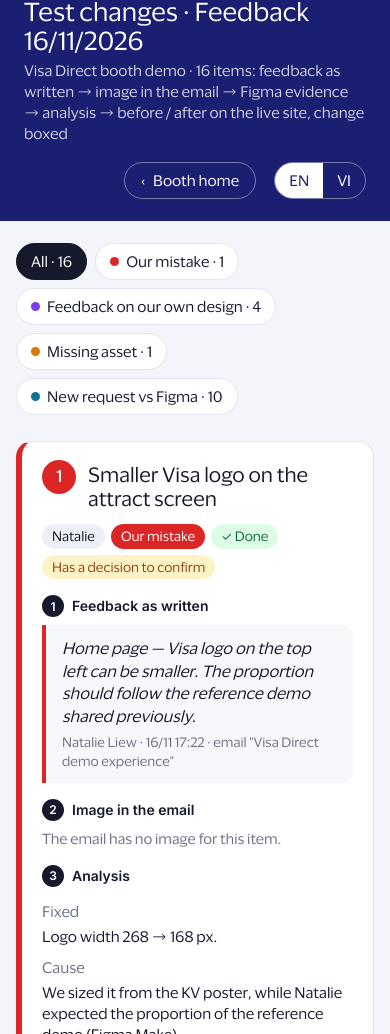
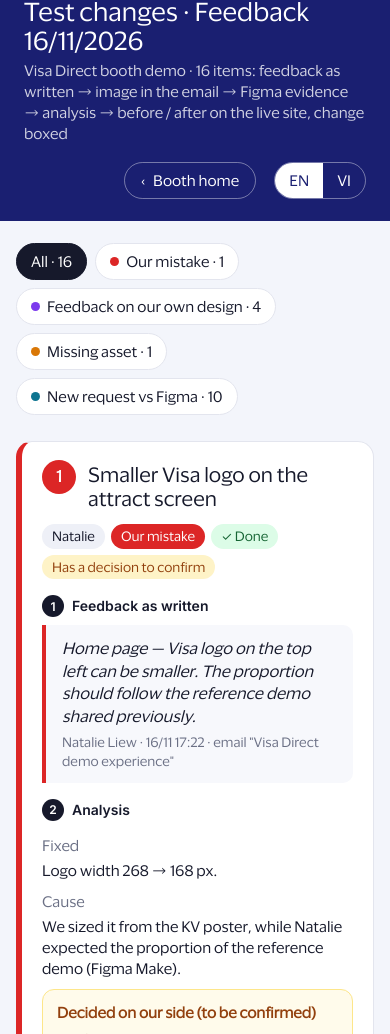
Before and after one commit to NoatToan/vd-booth-demo, a website: page test-changes/index.html in a window 390 px wide. Shown: the part 66-1100 px from the top of the page. Drawn offline with Linux system fonts and the light colour scheme.

Commit message:
F&F view label smaller so it clears the phone frame; test-changes hides empty email sections and the decisions approved on 17/11
Co-Authored-By: Claude Opus 5.5 (1M context) <noreply@anthropic.com>
Claude-Session: https://claude.ai/code/session_01QWMS6JHjNLutGh8wcYbu79

```diff
--- a/sw-assets.json
+++ b/sw-assets.json
@@ -1,5 +1,5 @@
 {
- "version": "6b3895251c5b",
+ "version": "4ca0fcfa2cb8",
  "files": [
   "app.js",
   "brand/apple-touch-icon.png",
--- a/test-changes/index.html
+++ b/test-changes/index.html
@@ -148,7 +148,7 @@ var ITEMS = [
     fix: { en: 'A "‹ Back" button at the top left returns to the attract screen.', vi: 'Thêm nút "‹ Back" góc trên trái để về màn chờ.' },
     why: { en: 'The journey chooser is our own design and had no way back.', vi: 'Màn chọn journey do mình tự thiết kế, trước đó chưa có đường quay lại.' },
     shots: [[{ en: 'Choose your journey', vi: 'Choose your journey' }, 'k03-home', { b: [], a: [0] }]] },
-  { n: 4, time: NAT, cause: 'asset', quote: 'Visa Direct logo - use the version attached and standardize across all pages',
+  { n: 4, decOk: 1, time: NAT, cause: 'asset', quote: 'Visa Direct logo - use the version attached and standardize across all pages',
     email: [{ img: 'email/visa-direct-logo-white-thumb.png', dark: 1, attach: 1, name: 'Visa Direct Logo White.png', desc: { en: 'Attachment (1023 KB): white Visa Direct logo. Gmail preview shown; the full file was not saved with the email.', vi: 'File đính kèm (1023 KB): logo Visa Direct màu trắng. Đây là ảnh xem trước của Gmail; file gốc chưa lưu kèm email.' } }],
     title: { en: 'One Visa Direct logo on every page', vi: 'Một logo Visa Direct thống nhất mọi trang' },
     fix: { en: 'Every page after the attract screen shows the same Visa Direct logo (RECEIVE used to show "VISA" only).', vi: 'Mọi trang sau màn chờ dùng cùng một logo Visa Direct (trước đó RECEIVE chỉ có "VISA").' },
@@ -156,14 +156,14 @@ var ITEMS = [
     dec: [{ en: ['The full "Visa Direct Logo White.png" from Natalie is not in the files we received (only its preview).', 'The Visa Direct vector lock-up already in use (from Figma Make "Payments in Motion", white) is placed top right on the chooser, every journey and the Done screen.', 'With the PNG: replace brand/visa-direct-lockup.svg (or BRAND_DIRECT in app.js); every page follows.'],
             vi: ['File "Visa Direct Logo White.png" đầy đủ của Natalie chưa có trong bộ file mình nhận (chỉ có ảnh xem trước).', 'Dùng logo Visa Direct vector đang có (lấy từ Figma Make "Payments in Motion", chữ trắng), đặt cùng một logo ở góc phải trên của màn chọn journey, mọi journey và màn Done.', 'Khi có file PNG: thay brand/visa-direct-lockup.svg (hoặc đổi BRAND_DIRECT trong app.js), mọi trang đổi theo.'] }],
     shots: [[{ en: 'RECEIVE journey', vi: 'Journey RECEIVE' }, 'k09-flow-receive', { b: [0], a: [0] }], [{ en: 'Done screen', vi: 'Màn Done' }, 'k04-done-receive', { b: [0], a: [0] }]] },
-  { n: 5, time: NAT, cause: 'shell', quote: 'To change background to the Payments in Motion visual (same as home page)',
+  { n: 5, decOk: 1, time: NAT, cause: 'shell', quote: 'To change background to the Payments in Motion visual (same as home page)',
     title: { en: 'Payments in Motion background on every page', vi: 'Nền Payments in Motion cho mọi trang' },
     fix: { en: 'The attract screen’s KV image is the background everywhere; the drawn light streaks are gone and the money-route animation is fainter.', vi: 'Ảnh KV của màn chờ làm nền mọi trang, bỏ các vệt sáng vẽ thêm, làm mờ animation tuyến tiền.' },
     why: { en: 'Our shell background (gradient and streaks imitating the KV); the client wants the KV itself.', vi: 'Nền shell do mình tự thiết kế (gradient và vệt sáng mô phỏng KV), khách muốn dùng đúng ảnh KV.' },
     dec: [{ en: ['Natalie asks for the KV background but says nothing about the animations on it.', 'The KV image on the chooser, every journey and Done; the CSS light streaks removed and the route animation from 45 % to 30 % opacity, since Natalie found the pages busy.', 'Change the #bg opacity in index.html (0 turns the route animation off).'],
             vi: ['Natalie muốn nền là KV nhưng không nói về các hiệu ứng trên nền.', 'Dùng ảnh KV làm nền màn chọn journey, mọi journey và màn Done; bỏ vệt sáng vẽ bằng CSS, animation tuyến tiền mờ từ 45 % xuống 30 %, vì Natalie nói màn nhiều chuyển động.', 'Đổi độ mờ #bg trong index.html (0 là tắt animation tuyến tiền).'] }],
     shots: [[{ en: 'SEND journey · the whole background changed', vi: 'Journey SEND · thay đổi là toàn bộ nền' }, 'k04-flow-send', { b: [], a: [] }]] },
-  { n: 6, time: NAT, cause: 'shell', quote: 'Individual receiver - can’t find the button to click on interface to proceed to next step - is this supposed to be like that?',
+  { n: 6, decOk: 1, time: NAT, cause: 'shell', quote: 'Individual receiver - can’t find the button to click on interface to proceed to next step - is this supposed to be like that?',
     title: { en: 'Global account receive: no button to go on', vi: 'Global account receive: không tìm thấy nút để đi tiếp' },
     fix: { en: '"Share" (step 3) and "Download Receipt" (step 5) in the app now continue, with the pulsing ring every call to action has.', vi: 'Nút "Share" (bước 3) và "Download Receipt" (bước 5) trong app giờ đi tiếp, có vòng nhấp nháy như mọi CTA.' },
     why: { en: 'Figma has no "continue" button on these screens, so we had put Next outside the phone, where it was missed.', vi: 'Figma không có nút đi tiếp ở 2 màn này, mình đặt nút Next bên ngoài điện thoại nên khách không thấy.' },
@@ -179,7 +179,7 @@ var ITEMS = [
     dec: [{ en: ['send-5 also shows the word "VISA", but Natalie did not list it.', 'send-5 stays as it is; only the listed screens change.', 'Add a visaMark line for node 2:4651 in scripts/gen/client-edits.json.'],
             vi: ['Màn send-5 cũng có chữ "VISA" nhưng Natalie không liệt kê.', 'Để nguyên send-5, chỉ thay đúng các màn được liệt kê.', 'Thêm một dòng visaMark cho node 2:4651 trong scripts/gen/client-edits.json.'] }],
     shots: [['send-11', 's-send-11', { b: [0], a: [0] }], ['receive-1', 's-receive-1', { b: [0], a: [0] }], ['family-13 · Visa Secure', 's-family-13', { b: [0], a: [0] }], ['travel-8', 's-travel-8', { b: [0], a: [0] }]] },
-  { n: 8, time: HOA, cause: 'new', quote: 'Please delete the “Eseller withdrawal” experience, I still need to consult with Amazon on the flow of this so we’ll do the Individual experience only.',
+  { n: 8, decOk: 1, time: HOA, cause: 'new', quote: 'Please delete the “Eseller withdrawal” experience, I still need to consult with Amazon on the flow of this so we’ll do the Individual experience only.',
     title: { en: 'Remove the E-seller withdrawal experience', vi: 'Xoá trải nghiệm E-seller withdrawal' },
     fix: { en: 'Gone from the chooser, its link, the number key and the lead form. The old link ?zone=vxbs-seller opens the general attract screen.', vi: 'Bỏ khỏi màn chọn journey, link, phím tắt và form lead. Link cũ ?zone=vxbs-seller mở màn chờ chung.' },
     why: { en: 'Scope change: the flow is pending Visa’s talks with Amazon.', vi: 'Đổi scope: chị Hoa cần trao đổi với Amazon về luồng này.' },
@@ -195,7 +195,7 @@ var ITEMS = [
     why: { en: 'The client renamed the experience.', vi: 'Khách đổi tên trải nghiệm.' },
     figmaNote: { en: 'No Figma screen to compare: the name lives in the kiosk shell and came from the brief (email 9/11, "Individual receiver via VXBS").', vi: 'Không có màn Figma để so: tên này nằm ở shell, lấy theo brief (email 9/11, "Individual receiver via VXBS").' },
     shots: [[{ en: 'Done screen', vi: 'Màn Done' }, 'k04-done-receive', { b: [1], a: [1] }]] },
-  { n: 10, time: HOA, cause: 'new', quote: 'Please change the “Virtual account” on this screenshot below to “US receiving account” for the “Global Account Receive” experience',
+  { n: 10, decOk: 1, time: HOA, cause: 'new', quote: 'Please change the “Virtual account” on this screenshot below to “US receiving account” for the “Global Account Receive” experience',
     email: [{ name: 'unnamed(17).png', img: 'email/unnamed(17).png', desc: { en: 'The "Virtual Account Number" line under Account Name on Receiving details (receive-3).', vi: 'Dòng "Virtual Account Number" dưới Account Name ở màn Receiving details (receive-3).' } }],
     title: { en: '"Virtual account" → "US receiving account"', vi: '"Virtual account" → "US receiving account"' },
     fix: { en: 'receive-3: "Virtual Account Number" → "US Receiving Account Number".', vi: 'receive-3: "Virtual Account Number" → "US Receiving Account Number".' },
@@ -235,7 +235,7 @@ var ITEMS = [
             { name: 'unnamed(22).png', img: 'email/unnamed(22).png', desc: { en: 'The step list at step 8 "Sarah receives the link", where Sarah’s view starts.', vi: 'Danh sách bước ở bước 8 "Sarah receives the link", nơi bắt đầu góc nhìn của Sarah.' } },
             { name: 'unnamed(23).png', img: 'email/unnamed(23).png', desc: { en: 'Step 16 "Money received notification" (NovaBank lock-screen notification), where Minh Anh’s view comes back.', vi: 'Bước 16 "Money received notification" (thông báo NovaBank trên màn khoá), nơi quay lại góc nhìn Minh Anh.' } }],
     title: { en: 'F&F: say whose view is on screen', vi: 'F&F: ghi rõ đang ở góc nhìn của ai' },
-    fix: { en: 'The label above the phone reads "Minh Anh (receiver) view" on steps 1–7, "Sarah (sender) view" on 8–15, "Back to Minh Anh (receiver) view" on 16–18. Wording only; the label keeps its style.', vi: 'Nhãn trên điện thoại: "Minh Anh (receiver) view" ở bước 1–7, "Sarah (sender) view" ở 8–15, "Back to Minh Anh (receiver) view" ở 16–18. Chỉ đổi chữ, kiểu nhãn giữ nguyên.' },
+    fix: { en: 'The label above the phone reads "Minh Anh (receiver) view" on steps 1–7, "Sarah (sender) view" on 8–15, "Back to Minh Anh (receiver) view" on 16–18. Wording only; the label keeps its look, made smaller (17 → 14 px, 6 px higher) so it no longer overlaps the phone frame.', vi: 'Nhãn trên điện thoại: "Minh Anh (receiver) view" ở bước 1–7, "Sarah (sender) view" ở 8–15, "Back to Minh Anh (receiver) view" ở 16–18. Chỉ đổi chữ, giữ kiểu nhãn; nhãn thu nhỏ (17 → 14 px, đặt cao hơn 6 px) để không đè lên khung điện thoại.' },
     why: { en: 'The label read "RECEIVER / VIETNAM · Nguyen Minh Anh"; the client wants this wording.', vi: 'Trước đó nhãn ghi "RECEIVER / VIETNAM · Nguyen Minh Anh", khách muốn đúng câu chữ trên.' },
     figmaNote: { en: 'The Figma storyboard names its lanes "RECEIVER / VIETNAM · Nguyen Minh Anh" and "SENDER / UNITED STATES · Sarah Nguyen"; the old label used these two lines.', vi: 'Figma storyboard ghi tên làn "RECEIVER / VIETNAM · Nguyen Minh Anh" và "SENDER / UNITED STATES · Sarah Nguyen"; nhãn cũ lấy đúng 2 dòng này.' },
     shots: [[{ en: 'Step 1', vi: 'Bước 1' }, 'k14-family-1', { b: [0], a: [0] }], [{ en: 'Step 8', vi: 'Bước 8' }, 'k14-family-8', { b: [0], a: [0] }], [{ en: 'Step 16', vi: 'Bước 16' }, 'k14-family-16', { b: [0], a: [0] }]] },
@@ -293,8 +293,9 @@ function figmaFor(i, shot) {
   return a && a.figma ? figure(IMG + a.figma.img, t('figma'), 'figma', label, a.figma, boxes(a.figma, pick(a.figma.boxes, f[2]), 'red'))
     : figure(IMG + 'figma/' + f[1] + '.png', t('figma'), 'figma', label);
 }
+// decOk: approved on 17/11; the decision stays in the data for reference but is not shown
 function decBlock(i) {
-  if (!i.dec) return '';
+  if (!i.dec || i.decOk) return '';
   return '<div class="decs"><b>' + t('decTitle') + '</b>' + i.dec.map(function (d) {
     var x = d[state.lang];
     return '<dl><dt>' + t('unclear') + '</dt><dd>' + esc(x[0]) + '</dd><dt>' + t('chosen') + '</dt><dd>' + esc(x[1]) + '</dd><dt>' + t('later') + '</dt><dd>' + esc(x[2]) + '</dd></dl>';
@@ -319,14 +320,14 @@ function render() {
     return '<button class="chip" data-c="' + k + '"><i style="background:' + CAUSE[k].color + '"></i>' + CAUSE[k][state.lang] + ' · ' + counts[k] + '</button>';
   }).join('');
   $('#items').innerHTML = ITEMS.filter(function (i) { return state.cause === 'all' || i.cause === state.cause; }).map(function (i) {
-    var c = CAUSE[i.cause];
+    var c = CAUSE[i.cause], k = 0;
     return '<article class="item" id="item-' + i.n + '" style="--cc:' + c.color + '"><div class="head"><span class="num">' + i.n + '</span><h3>' + esc(L(i.title)) + '</h3>' +
-      '<div class="tags"><span class="tag">' + i.time.split(' ')[0] + '</span><span class="tag cause">' + c[state.lang] + '</span><span class="tag done">' + t('done') + '</span>' + (i.dec ? '<span class="tag dec">' + t('hasDec') + '</span>' : '') + '</div></div>' +
-      '<section class="step"><h5><span>1</span>' + t('s1') + '</h5><blockquote lang="en">' + esc(i.quote) + '<cite>' + esc(i.time) + ' · ' + t('from') + '</cite></blockquote></section>' +
-      '<section class="step"><h5><span>2</span>' + t('s2') + '</h5>' + emailBlock(i) + '</section>' +
-      '<section class="step"><h5><span>3</span>' + t('s3') + '</h5><dl class="meta"><dt>' + t('fixed') + '</dt><dd>' + esc(L(i.fix)) + '</dd><dt>' + t('cause') + '</dt><dd>' + esc(L(i.why)) + '</dd>' +
+      '<div class="tags"><span class="tag">' + i.time.split(' ')[0] + '</span><span class="tag cause">' + c[state.lang] + '</span><span class="tag done">' + t('done') + '</span>' + (i.dec && !i.decOk ? '<span class="tag dec">' + t('hasDec') + '</span>' : '') + '</div></div>' +
+      '<section class="step"><h5><span>' + (++k) + '</span>' + t('s1') + '</h5><blockquote lang="en">' + esc(i.quote) + '<cite>' + esc(i.time) + ' · ' + t('from') + '</cite></blockquote></section>' +
+      (i.email ? '<section class="step"><h5><span>' + (++k) + '</span>' + t('s2') + '</h5>' + emailBlock(i) + '</section>' : '') +
+      '<section class="step"><h5><span>' + (++k) + '</span>' + t('s3') + '</h5><dl class="meta"><dt>' + t('fixed') + '</dt><dd>' + esc(L(i.fix)) + '</dd><dt>' + t('cause') + '</dt><dd>' + esc(L(i.why)) + '</dd>' +
         (i.figmaNote ? '<dt>' + t('figmaRow') + '</dt><dd>' + esc(L(i.figmaNote)) + '</dd>' : '') + '</dl>' + decBlock(i) + '</section>' +
-      shotsBlock(i, 4) + '</article>';
+      shotsBlock(i, ++k) + '</article>';
   }).join('');
   [].forEach.call(document.querySelectorAll('#filters .chip'), function (b) { b.setAttribute('aria-pressed', String(b.dataset.c === state.cause)); });
   [].forEach.call(document.querySelectorAll('#lang button'), function (b) { b.setAttribute('aria-pressed', String(b.dataset.v === state.lang)); });
```
Also changed, not shown: index.html (+2 -1 lines), docs/feedback/2026-11-16/after-deployed/k13-travel-after-issuer.jpg.
